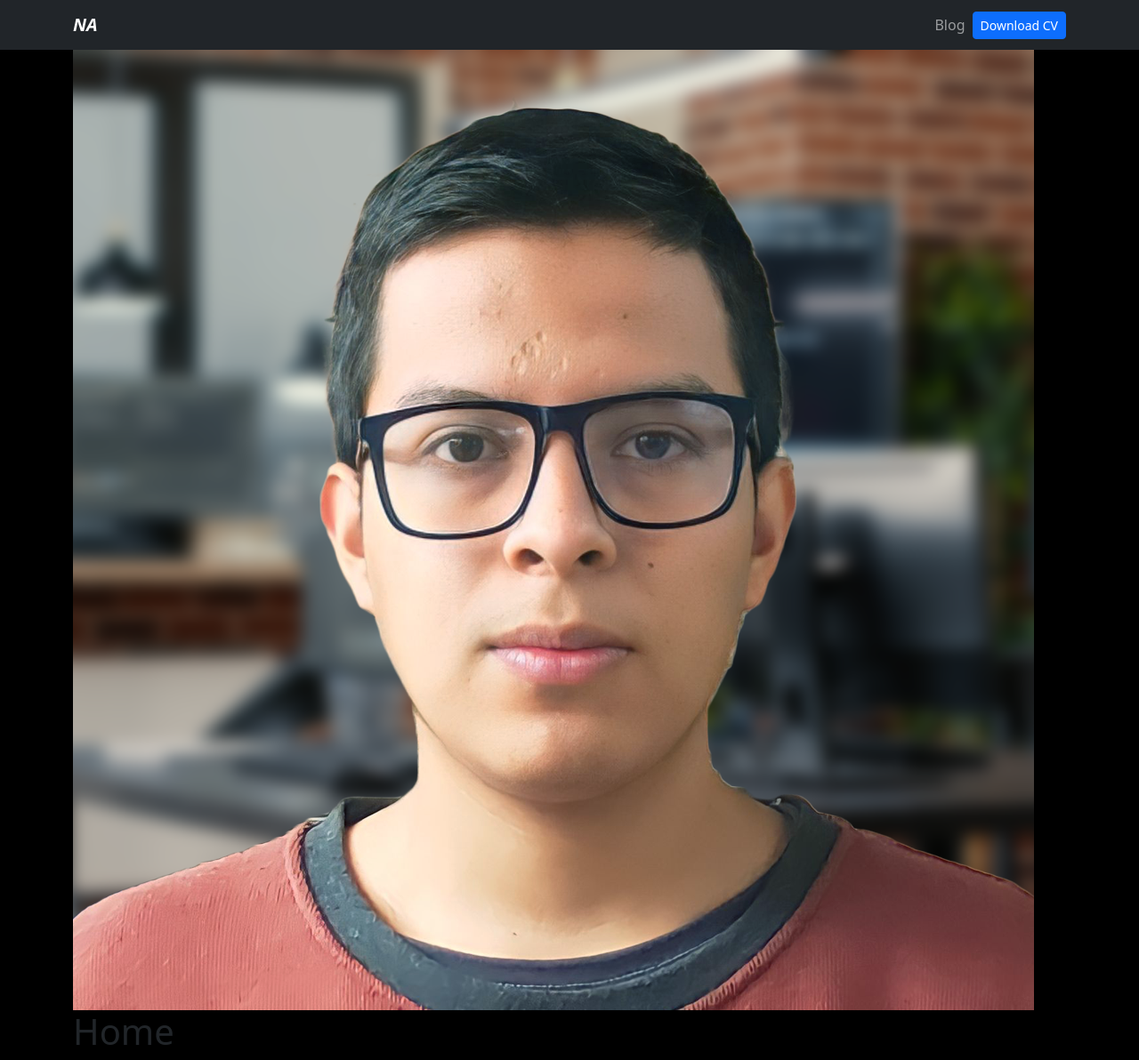
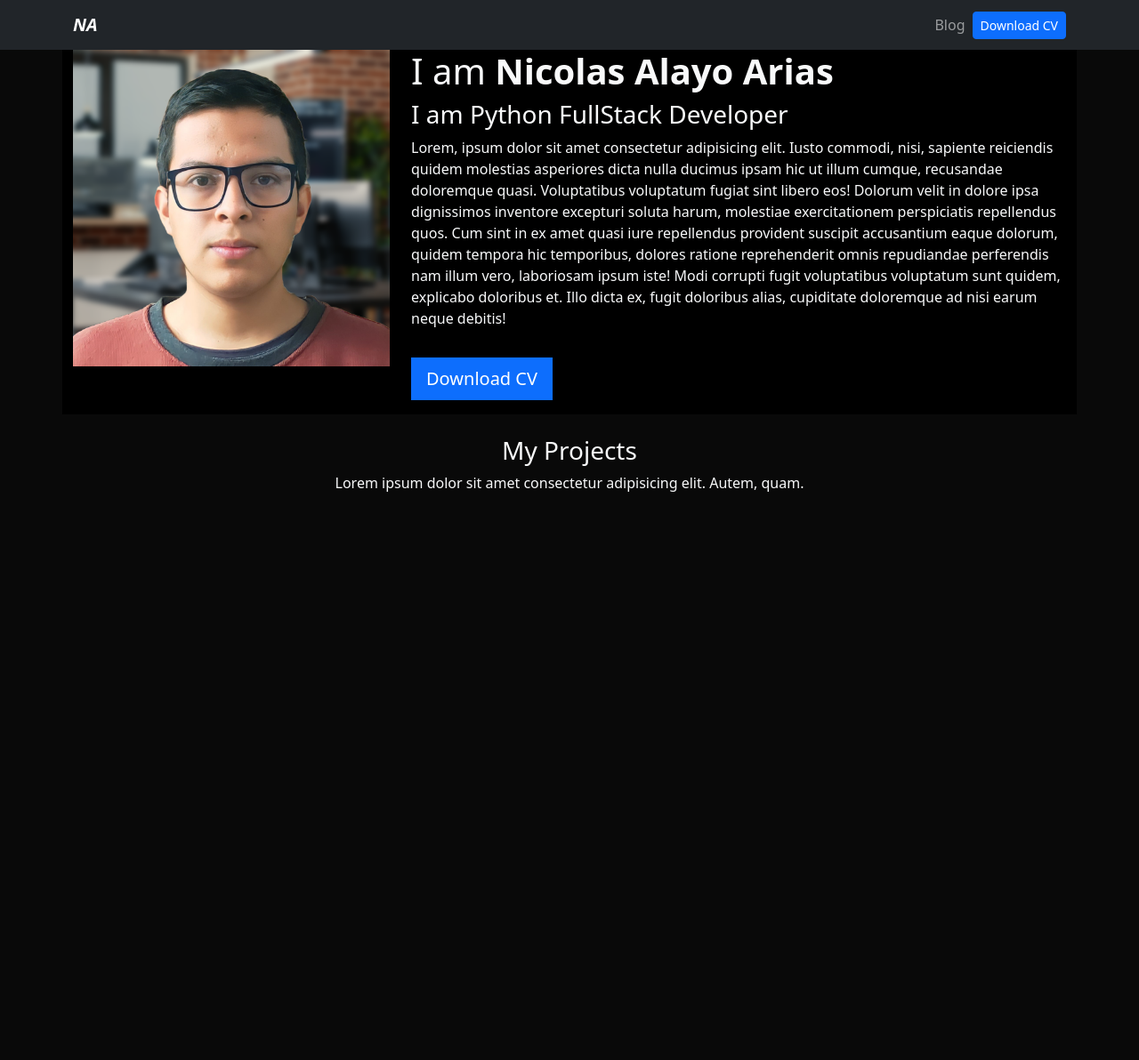
Before and after one commit to nicolasIsmaelUTP/django-portfolio, a Django app: page / in a window 1280 px wide. Shown: the whole page at 89% size. After the commit the page ends 553 px from the top, so only its background shows below. Run offline with Django 4.2, Linux system fonts and the light colour scheme; data that the repository does not hold is empty.

Commit message:
Estilizando la homepage

```diff
--- a/portfolio/static/main.css
+++ b/portfolio/static/main.css
@@ -1,3 +1,12 @@
 body {
+    background: #090909;
+}
+
+.bg-black {
     background: #000000;
 }
+
+.card-project:hover {
+    border: 1px solid #fff;
+    cursor: pointer;
+}
--- a/portfolio/templates/home.html
+++ b/portfolio/templates/home.html
@@ -1,15 +1,48 @@
 {% extends 'layout.html' %}
 {% block content %}
 {% load static %}
-<img src="{% static 'portfolio/Foto-de-perfil-mas-desenfocado.png' %}" alt="profile picture" class="profile-img">
-<h1>Home</h1>
+
+<header class="row bg-black">
+    <div class="col-md-4">
+        <img src="{% static 'portfolio/Foto-de-perfil-mas-desenfocado.png' %}" alt="profile picture" class="img-fluid">
+
+    </div>
+
+    <div class="col-md-8 my-auto">
+        <h1>I am <strong>Nicolas Alayo Arias</strong></h1>
+        <h3>I am Python FullStack Developer</h3>
+        <p>Lorem, ipsum dolor sit amet consectetur adipisicing elit. Iusto commodi, nisi, sapiente reiciendis quidem
+            molestias asperiores dicta nulla ducimus ipsam hic ut illum cumque, recusandae doloremque quasi.
+            Voluptatibus voluptatum fugiat sint libero eos! Dolorum velit in dolore ipsa dignissimos inventore excepturi
+            soluta harum, molestiae exercitationem perspiciatis repellendus quos. Cum sint in ex amet quasi iure
+            repellendus provident suscipit accusantium eaque dolorum, quidem tempora hic temporibus, dolores ratione
+            reprehenderit omnis repudiandae perferendis nam illum vero, laboriosam ipsum iste! Modi corrupti fugit
+            voluptatibus voluptatum sunt quidem, explicabo doloribus et. Illo dicta ex, fugit doloribus alias,
+            cupiditate doloremque ad nisi earum neque debitis!</p>
+        <a href="{% static 'portfolio/Trabajo Grupal.S3.s1.pdf' %}"
+            class="btn btn-primary btn-lg rounded-0 my-3">Download CV</a>
+    </div>
+</header>
+
+<div class="row my-4 text-center">
+    <h3>My Projects</h3>
+    <p>Lorem ipsum dolor sit amet consectetur adipisicing elit. Autem, quam.</p>
     {% for project in projects %}
+
+    <div class="col-md-4 p-4    ">
+        <div class="card bg-black card-project">
+            <div class="card-body">
+                <img src="{{ project.image.url }}" alt="{{ project.title }}" class="card-img-top">
                 <h2>{{ project.title }}</h2>
                 <p>{{ project.description }}</p>
-<img src="{{ project.image.url }}" alt="{{ project.title }}">
+
                 {% if project.url %}
-<a href="{{ project.url }}">View Project</a>
+                <a href="{{ project.url }}" class="btn btn-light rounded-0 btn-sm" target="_blank">{{ project.url }}</a>
                 {% endif %}
+            </div>
+        </div>
+    </div>
 
     {% endfor %}
     {% endblock %}
+</div>
--- a/portfolio/templates/layout.html
+++ b/portfolio/templates/layout.html
@@ -13,7 +13,7 @@
     <link rel="stylesheet" href="{% static 'main.css' %}">
 </head>
 
-<body>
+<body class="text-light">
     {% include 'partials/navbar.html' %}
 
     <div class="container pd-4">
```
Lines whose indentation alone changed are shown as unchanged.
